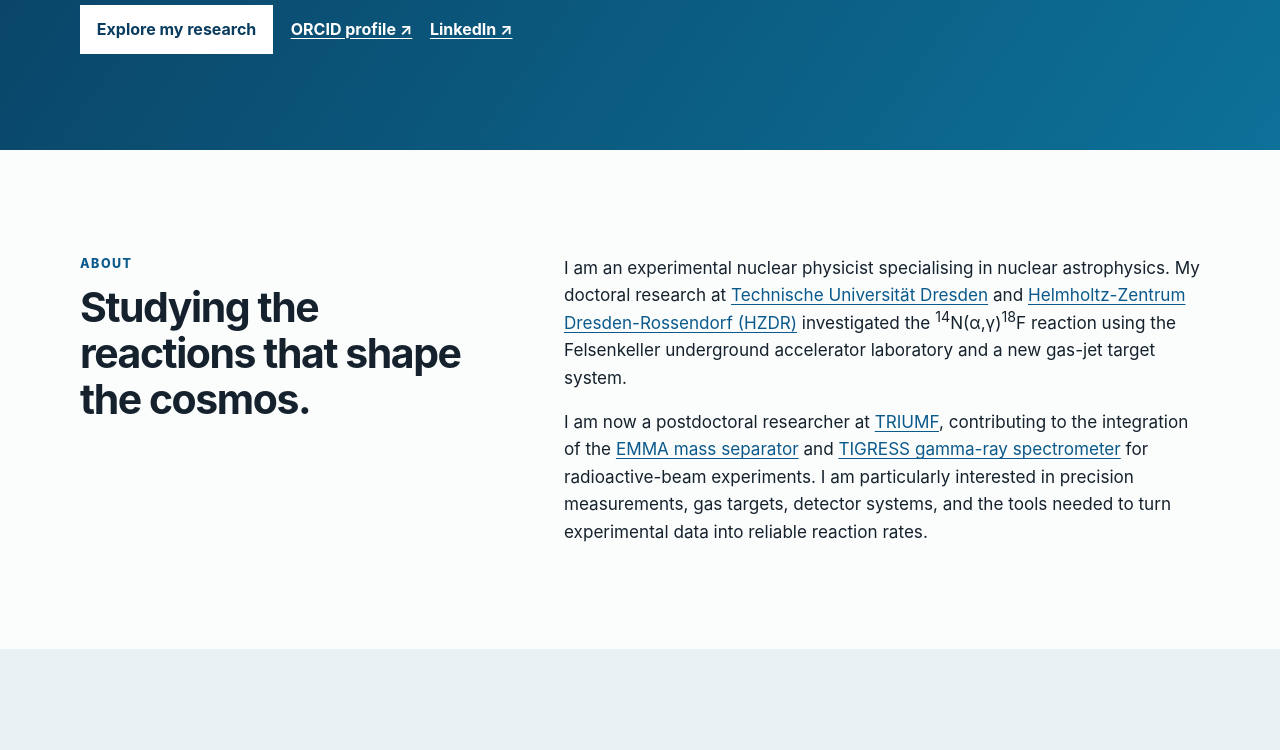
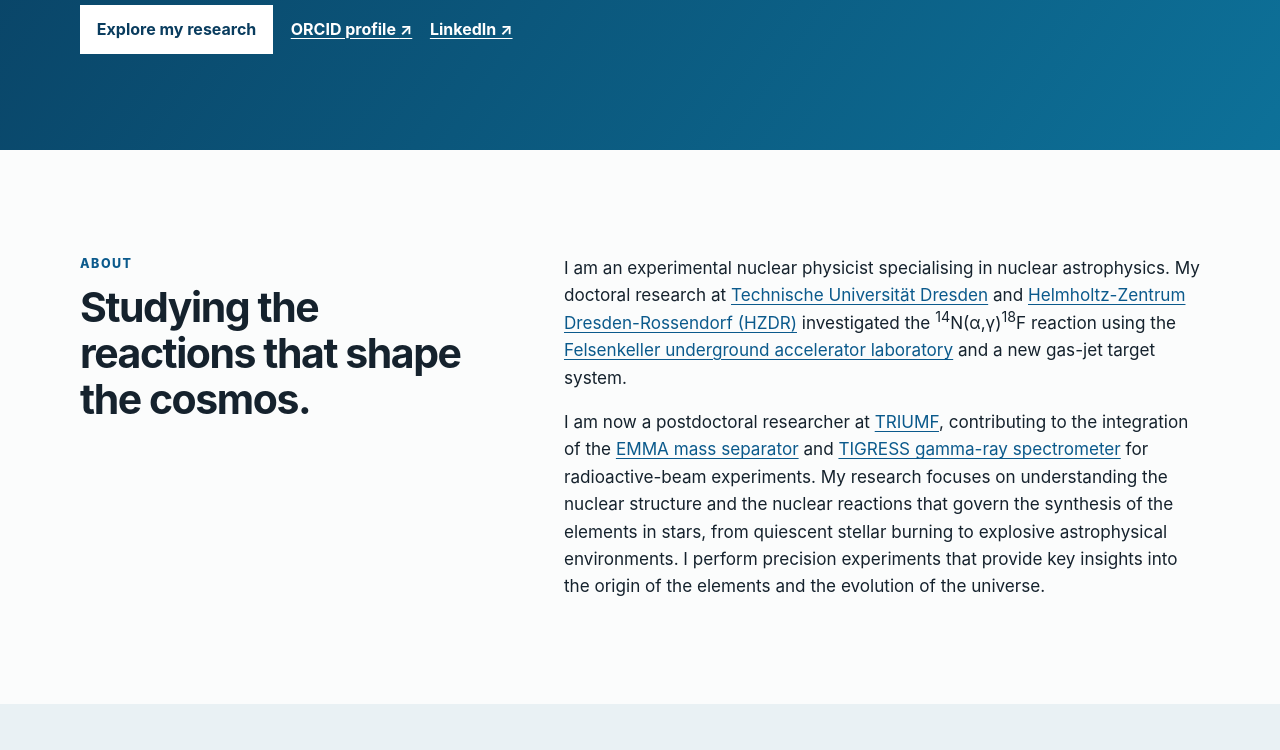
Before and after one commit to yadavanup02/yadavanup02.github.io, a plain HTML site: page index.html in a window 1280 px wide. Shown: the part 460-1210 px from the top of the page. Drawn offline with Linux system fonts and the light colour scheme.

Commit message:
Revise research description in index.html
Updated the description of research focus and added details about precision experiments related to nuclear structure and element synthesis.

```diff
--- a/index.html
+++ b/index.html
@@ -38,9 +38,11 @@
           <h2 id="about-heading">Studying the reactions that shape the cosmos.</h2>
         </div>
         <div class="prose">
-          <p>I am an experimental nuclear physicist specialising in nuclear astrophysics. My doctoral research at <a href="https://tu-dresden.de/?set_language=en" target="_blank" rel="noopener noreferrer">Technische Universit&auml;t Dresden</a> and <a href="https://www.hzdr.de/db/Cms?pNid=0" target="_blank" rel="noopener noreferrer">Helmholtz-Zentrum Dresden-Rossendorf (HZDR)</a> investigated the <sup>14</sup>N(&alpha;,&gamma;)<sup>18</sup>F reaction using the Felsenkeller underground accelerator laboratory and a new gas-jet target system.</p>
-          <p>I am now a postdoctoral researcher at <a href="https://triumf.ca/" target="_blank" rel="noopener noreferrer">TRIUMF</a>, contributing to the integration of the               <a href="https://triumf.ca/facilities-experiments/emma/" target="_blank" rel="noopener noreferrer">EMMA mass separator</a>
-           and <a href="https://triumf.ca/facilities-experiments/tigress/" target="_blank" rel="noopener noreferrer">TIGRESS gamma-ray spectrometer</a> for radioactive-beam experiments. I am particularly interested in precision measurements, gas targets, detector systems, and the tools needed to turn experimental data into reliable reaction rates.</p>
+          <p>I am an experimental nuclear physicist specialising in nuclear astrophysics. My doctoral research at <a href="https://tu-dresden.de/?set_language=en" target="_blank" rel="noopener noreferrer">Technische Universit&auml;t Dresden</a> and <a href="https://www.hzdr.de/db/Cms?pNid=0" target="_blank" rel="noopener noreferrer">Helmholtz-Zentrum Dresden-Rossendorf (HZDR)</a>
+          investigated the <sup>14</sup>N(&alpha;,&gamma;)<sup>18</sup>F reaction using the <a href="https://www.hzdr.de/db/Cms?pNid=1629&pLang=en" target="_blank" rel="noopener noreferrer">Felsenkeller underground accelerator laboratory</a> and a new gas-jet target system.</p>
+          <p>I am now a postdoctoral researcher at <a href="https://triumf.ca/" target="_blank" rel="noopener noreferrer">TRIUMF</a>, contributing to the integration of the <a href="https://triumf.ca/facilities-experiments/emma/" target="_blank" rel="noopener noreferrer">EMMA mass separator</a>
+           and <a href="https://triumf.ca/facilities-experiments/tigress/" target="_blank" rel="noopener noreferrer">TIGRESS gamma-ray spectrometer</a> for radioactive-beam experiments. My research focuses on understanding the nuclear structure and the nuclear reactions that govern the synthesis of the elements in stars,
+            from quiescent stellar burning to explosive astrophysical environments. I perform precision experiments that provide key insights into the origin of the elements and the evolution of the universe.</p>
         </div>
       </section>
 
@@ -71,8 +73,7 @@
               and
               <a href="https://triumf.ca/facilities-experiments/tigress/" target="_blank" rel="noopener noreferrer">TIGRESS gamma-ray spectrometer</a>
               at
-              <a href="https://triumf.ca/" target="_blank" rel="noopener noreferrer">TRIUMF</a>,
-              including development of a decay station at the EMMA focal plane.
+              <a href="https://triumf.ca/" target="_blank" rel="noopener noreferrer">TRIUMF</a>, including development of a decay station at the EMMA focal plane.
             </p>
             </article>
           </div>
```
